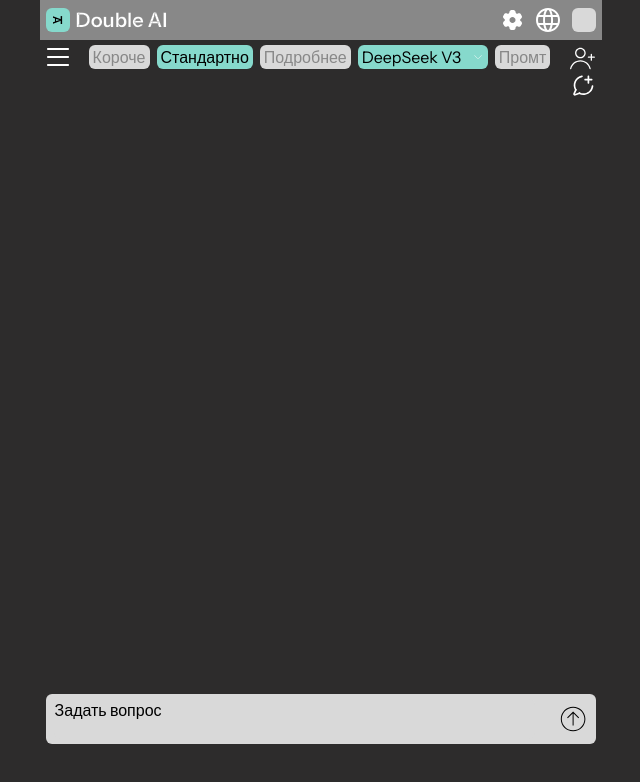
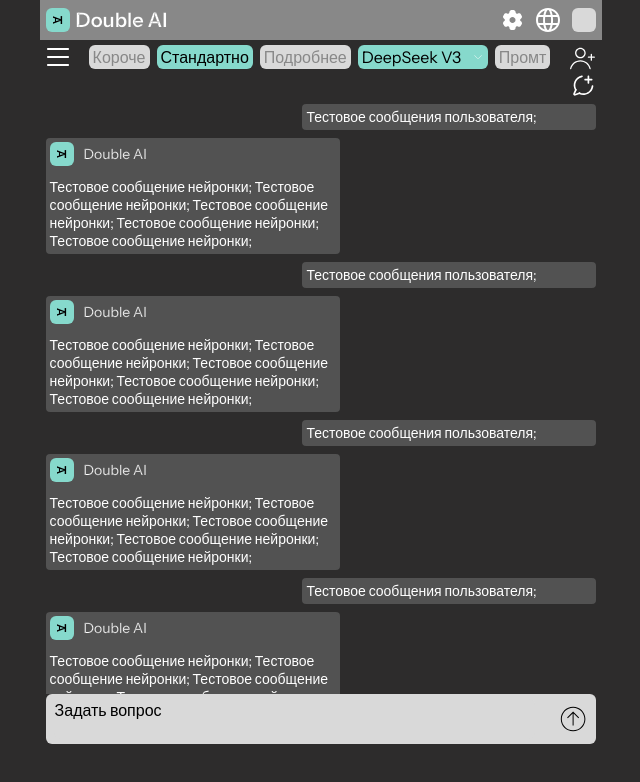
Before and after one commit to ekosachev/double_ai, a React (Vite) app in the folder front/: page / in a window 1280 px wide. Shown: the top 782 px of the page, without its empty margins (319-959 px from the left). Built offline with nearby package versions, Linux system fonts and the light colour scheme.

Commit message:
fix bugs with api files

```diff
--- a/front/src/css/Dialog.css
+++ b/front/src/css/Dialog.css
@@ -1,10 +1,66 @@
+.dialog-chat {
+    width: 100%;
+    overflow: auto;
+}
+
+.dialog-message {
+    width: 100%;
+    display: flex;
+    flex-direction: column;
+    gap: 8px;
+    margin-bottom: 8px;
+}
+
+.message-user {
+    width: 294px;
+    align-self: end;
+    padding: 4px;
+    background-color: #525252;
+    border-radius: 4px;
+}
+
+.message-bot {
+    background-color: #525252;
+    border-radius: 4px;
+    padding: 4px;
+    width: 294px;
+    display: flex;
+    flex-direction: column;
+    gap: 12px;
+    justify-self: start;
+}
+
+.chat-neural-text, .message-user {
+    color: #FFF;
+    font-size: 14px;
+    font-style: normal;
+    font-weight: 400;
+    line-height: normal;
+}
+
+.chat-neural-decoration {
+    display: flex;
+    gap: 10px;
+    align-items: center;
+    justify-content: start;
+}
+
+.neural-decoration-text {
+    color: #FFF;
+    -webkit-text-stroke-width: 0.2px;
+    -webkit-text-stroke-color: #737373;
+    font-size: 14px;
+    font-style: normal;
+    font-weight: 400;
+    line-height: normal;
+}
 
 .dialog {
     height: 80%;
     display: flex;
     flex-direction: column;
     align-items: center;
-    justify-content: end;
+    justify-content: space-between;
     padding: 0 6px;
 }
 
--- a/front/src/script/Dialog.jsx
+++ b/front/src/script/Dialog.jsx
@@ -1,20 +1,20 @@
 import '../css/Dialog.css';
 import arrowTop from '../assets/icons/arrow-top.svg';
-import { useTranslation } from 'react-i18next';
-import { useDialogue } from './DialogueContext';
-import { useInput } from './InputContext';
-import { useEffect, useRef } from 'react';
+import {useTranslation} from 'react-i18next';
+import {useDialogue} from './DialogueContext';
+import {useInput} from './InputContext';
+import {useEffect, useRef} from 'react';
 
 function Dialog() {
-    const { t } = useTranslation();
-    const { messages } = useDialogue();
-    const { inputValue, setInputValue, isFocused, setIsFocused } = useInput();
-    const { sendMessage } = useDialogue();
+    const {t} = useTranslation();
+    const {messages} = useDialogue();
+    const {inputValue, setInputValue, isFocused, setIsFocused} = useInput();
+    const {sendMessage} = useDialogue();
     const messagesEndRef = useRef(null);
     const inputRef = useRef(null);
 
     useEffect(() => {
-        messagesEndRef.current?.scrollIntoView({ behavior: 'smooth' });
+        messagesEndRef.current?.scrollIntoView({behavior: 'smooth'});
     }, [messages]);
 
     const handleSend = async () => {
@@ -38,21 +38,119 @@
     return (
         <div className='dialog'>
             <div className="dialog-chat">
-                {messages.map((message, index) => (
-                    <div key={index} className="dialog-message">
-                        <div className="message-user">{message.user_message}</div>
-                        {message.model_response && (
+                {/*{messages.map((message, index) => (*/}
+                {/*    <div key={index} className="dialog-message">*/}
+                {/*        <div className="message-user">{message.user_message}</div>*/}
+                {/*        {message.model_response && (*/}
+                {/*            <div className="message-bot">*/}
+                {/*                <div className="chat-neural-decoration">*/}
+                {/*                    <img src="../../public/logo.svg" alt="Логотип"/>*/}
+                {/*                    <div className="neural-decoration-text">Double AI</div>*/}
+                {/*                </div>*/}
+                {/*                <div className="chat-neural-text">{message.model_response}</div>*/}
+                {/*            </div>*/}
+                {/*        )}*/}
+                {/*    </div>*/}
+                {/*))}*/}
+                <div className="dialog-message">
+                    <p className="message-user">Тестовое сообщения
+                        пользователя;
+                    </p>
                     <div className="message-bot">
                         <div className="chat-neural-decoration">
                             <img src="../../public/logo.svg" alt="Логотип"/>
                             <div className="neural-decoration-text">Double AI</div>
                         </div>
-                                <div className="chat-neural-text">{message.model_response}</div>
+                        <div className="chat-neural-text">Тестовое сообщение нейронки; Тестовое сообщение нейронки;
+                            Тестовое сообщение нейронки; Тестовое сообщение нейронки; Тестовое сообщение нейронки;
                         </div>
-                        )}
                     </div>
-                ))}
-                <div ref={messagesEndRef} />
+                </div>
+                <div className="dialog-message">
+                    <p className="message-user">Тестовое сообщения
+                        пользователя;
+                    </p>
+                    <div className="message-bot">
+                        <div className="chat-neural-decoration">
+                            <img src="../../public/logo.svg" alt="Логотип"/>
+                            <div className="neural-decoration-text">Double AI</div>
+                        </div>
+                        <div className="chat-neural-text">Тестовое сообщение нейронки; Тестовое сообщение нейронки;
+                            Тестовое сообщение нейронки; Тестовое сообщение нейронки; Тестовое сообщение нейронки;
+                        </div>
+                    </div>
+                </div>
+                <div className="dialog-message">
+                    <p className="message-user">Тестовое сообщения
+                        пользователя;
+                    </p>
+                    <div className="message-bot">
+                        <div className="chat-neural-decoration">
+                            <img src="../../public/logo.svg" alt="Логотип"/>
+                            <div className="neural-decoration-text">Double AI</div>
+                        </div>
+                        <div className="chat-neural-text">Тестовое сообщение нейронки; Тестовое сообщение нейронки;
+                            Тестовое сообщение нейронки; Тестовое сообщение нейронки; Тестовое сообщение нейронки;
+                        </div>
+                    </div>
+                </div>
+                <div className="dialog-message">
+                    <p className="message-user">Тестовое сообщения
+                        пользователя;
+                    </p>
+                    <div className="message-bot">
+                        <div className="chat-neural-decoration">
+                            <img src="../../public/logo.svg" alt="Логотип"/>
+                            <div className="neural-decoration-text">Double AI</div>
+                        </div>
+                        <div className="chat-neural-text">Тестовое сообщение нейронки; Тестовое сообщение нейронки;
+                            Тестовое сообщение нейронки; Тестовое сообщение нейронки; Тестовое сообщение нейронки;
+                        </div>
+                    </div>
+                </div>
+                <div className="dialog-message">
+                    <p className="message-user">Тестовое сообщения
+                        пользователя;
+                    </p>
+                    <div className="message-bot">
+                        <div className="chat-neural-decoration">
+                            <img src="../../public/logo.svg" alt="Логотип"/>
+                            <div className="neural-decoration-text">Double AI</div>
+                        </div>
+                        <div className="chat-neural-text">Тестовое сообщение нейронки; Тестовое сообщение нейронки;
+                            Тестовое сообщение нейронки; Тестовое сообщение нейронки; Тестовое сообщение нейронки;
+                        </div>
+                    </div>
+                </div>
+                <div className="dialog-message">
+                    <p className="message-user">Тестовое сообщения
+                        пользователя;
+                    </p>
+                    <div className="message-bot">
+                        <div className="chat-neural-decoration">
+                            <img src="../../public/logo.svg" alt="Логотип"/>
+                            <div className="neural-decoration-text">Double AI</div>
+                        </div>
+                        <div className="chat-neural-text">Тестовое сообщение нейронки; Тестовое сообщение нейронки;
+                            Тестовое сообщение нейронки; Тестовое сообщение нейронки; Тестовое сообщение нейронки;
+                        </div>
+                    </div>
+                </div>
+                <div className="dialog-message">
+                    <p className="message-user">Тестовое сообщения
+                        пользователя;
+                    </p>
+                    <div className="message-bot">
+                        <div className="chat-neural-decoration">
+                            <img src="../../public/logo.svg" alt="Логотип"/>
+                            <div className="neural-decoration-text">Double AI</div>
+                        </div>
+                        <div className="chat-neural-text">Тестовое сообщение нейронки; Тестовое сообщение нейронки;
+                            Тестовое сообщение нейронки; Тестовое сообщение нейронки; Тестовое сообщение нейронки;
+                        </div>
+                    </div>
+                </div>
+                {/*<div/>*/}
             </div>
 
             <div className={`dialog-input-group ${isFocused ? 'focused' : ''}`}>
--- a/front/src/script/Menu.jsx
+++ b/front/src/script/Menu.jsx
@@ -10,8 +10,8 @@
 function Menu({ onHistoryToggle, onPromptOpen }) {
     const { t } = useTranslation();
     const { selectedModel, setSelectedModel, startNewDialogue } = useDialogue();
-
-    const availableModels = ['DeepSeek V3', 'Microsoft Phi 4 Reasoning', 'Quen 3', 'InternVL3', 'Llama 3.3 Nemotron Super'];
+    /*'DeepSeek V3',*/
+    const availableModels = ['Microsoft Phi 4 Reasoning', 'Quen 3', 'InternVL3', 'Llama 3.3 Nemotron Super'];
     const [isModelListVisible, setIsModelListVisible] = useState(false);
     const [isAddUserVisible, setIsAddUserVisible] = useState(false);
 
```
Also changed, not shown: front/src/script/Prompts.jsx (+7 -3 lines). Lines whose indentation alone changed are shown as unchanged.
